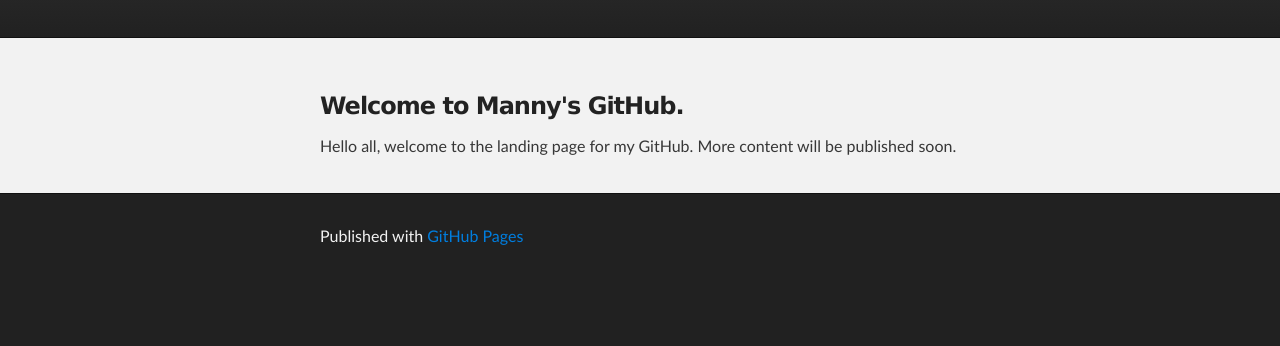
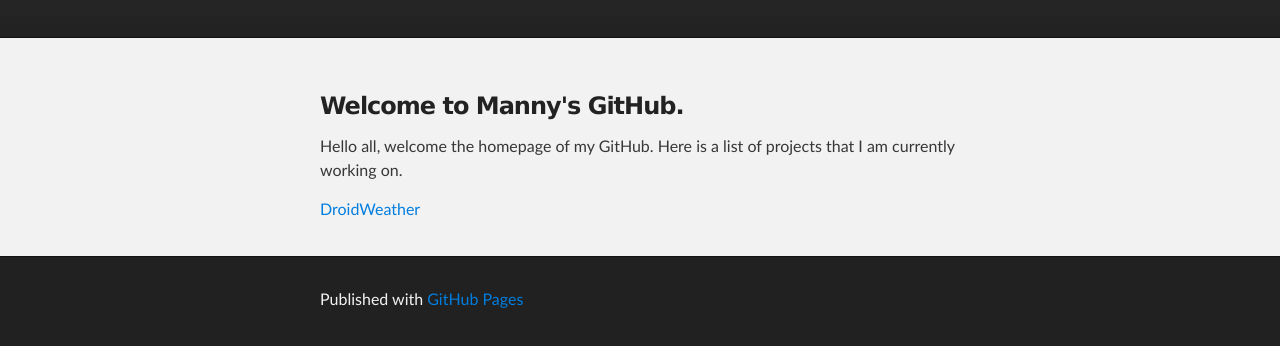
Before and after one commit to mannykary/mannykary.github.com, a plain HTML site: page index.html in a window 1280 px wide. Shown: the part 136-482 px from the top of the page. Drawn offline with Linux system fonts and the light colour scheme.

Commit message:
Replace master branch with page content via GitHub

```diff
--- a/index.html
+++ b/index.html
@@ -30,7 +30,9 @@
         <h3>
 <a name="welcome-to-mannys-github" class="anchor" href="#welcome-to-mannys-github"><span class="octicon octicon-link"></span></a>Welcome to Manny's GitHub.</h3>
 
-<p>Hello all, welcome to the landing page for my GitHub. More content will be published soon.</p>
+<p>Hello all, welcome the homepage of my GitHub. Here is a list of projects that I am currently working on.</p>
+
+<p><a href="http://mannykary.github.io/droid-weather/">DroidWeather</a></p>
       </section>
     </div>
 
--- a/params.json
+++ b/params.json
@@ -1 +1 @@
-{"name":"Manny's GitHub","tagline":"","body":"### Welcome to Manny's GitHub.\r\nHello all, welcome to the landing page for my GitHub. More content will be published soon.","google":"","note":"Don't delete this file! It's used internally to help with page regeneration."}
+{"name":"Manny's GitHub","tagline":"","body":"### Welcome to Manny's GitHub.\r\nHello all, welcome the homepage of my GitHub. Here is a list of projects that I am currently working on.\r\n\r\n[DroidWeather](http://mannykary.github.io/droid-weather/)","google":"","note":"Don't delete this file! It's used internally to help with page regeneration."}
```
